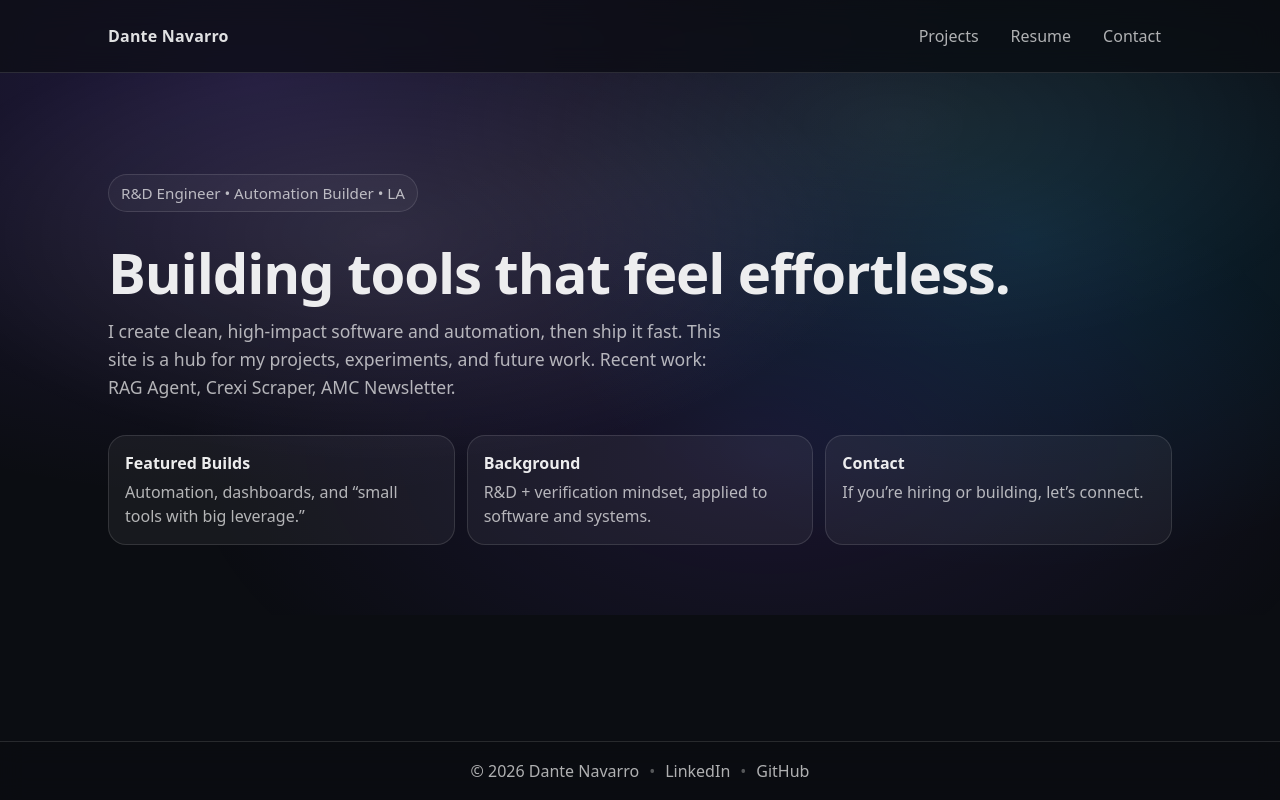
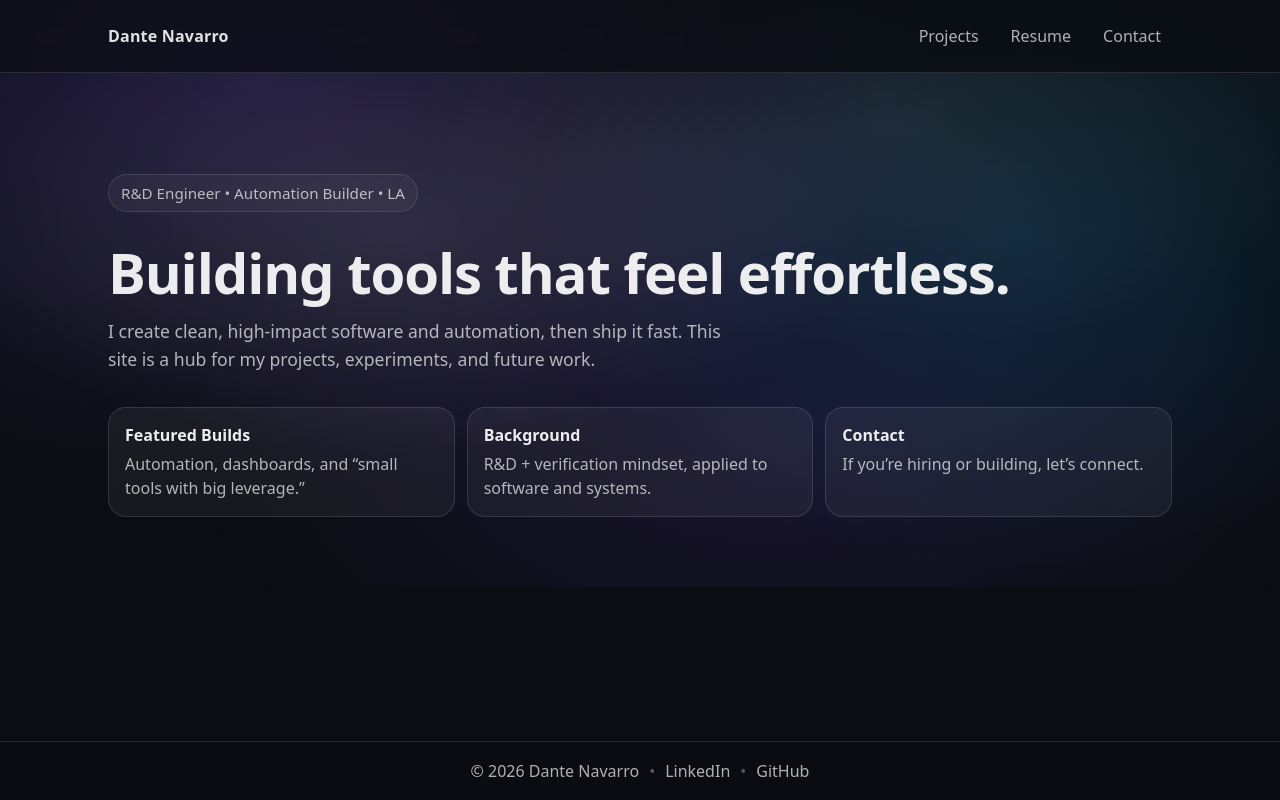
Before and after one commit to dantee-nv/dante-site, a React (Vite) app: page / in a window 1280 px wide. Built offline with nearby package versions, Linux system fonts and the light colour scheme.

Commit message:
Update home copy and social profile links

```diff
--- a/src/components/Layout.jsx
+++ b/src/components/Layout.jsx
@@ -38,11 +38,11 @@ export default function Layout({ children }) {
         <div className="footer-inner">
           <span>© {new Date().getFullYear()} Dante Navarro</span>
           <span className="footer-dot">•</span>
-          <a className="footer-link" href="https://www.linkedin.com" target="_blank" rel="noreferrer">
+          <a className="footer-link" href="https://www.linkedin.com/in/dante-navarro/" target="_blank" rel="noreferrer">
             LinkedIn
           </a>
           <span className="footer-dot">•</span>
-          <a className="footer-link" href="https://github.com" target="_blank" rel="noreferrer">
+          <a className="footer-link" href="https://github.com/dantee-nv" target="_blank" rel="noreferrer">
             GitHub
           </a>
         </div>
--- a/src/pages/Contact.jsx
+++ b/src/pages/Contact.jsx
@@ -18,7 +18,7 @@ export default function Contact() {
       <p>Put email + links here. Later we can add a real form (Lambda).</p>
       <div className="contact-row">
         <a className="btn primary" href="mailto:you@domain.com">Email Me</a>
-        <a className="btn ghost" href="https://github.com" target="_blank" rel="noreferrer">GitHub</a>
+        <a className="btn ghost" href="https://github.com/dantee-nv" target="_blank" rel="noreferrer">GitHub</a>
       </div>
     </motion.section>
   );
--- a/src/pages/Home.jsx
+++ b/src/pages/Home.jsx
@@ -49,8 +49,7 @@ export default function Home() {
           transition={{ delay: 0.35, duration: 0.5 }}
         >
           I create clean, high-impact software and automation, then ship it fast.
-          This site is a hub for my projects, experiments, and future work. Recent
-          work: RAG Agent, Crexi Scraper, AMC Newsletter.
+          This site is a hub for my projects, experiments, and future work.
         </motion.p>
 
         <motion.div
```
